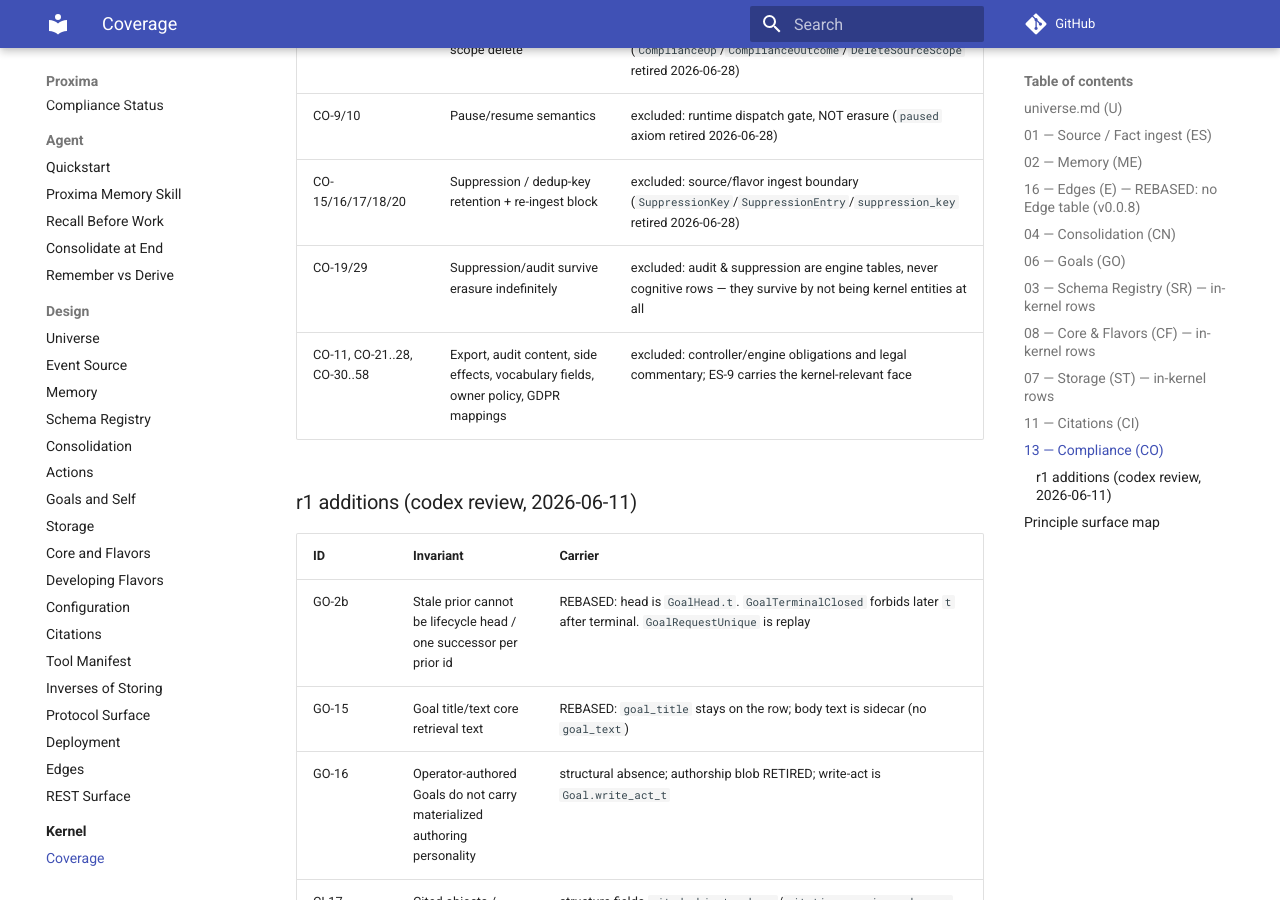
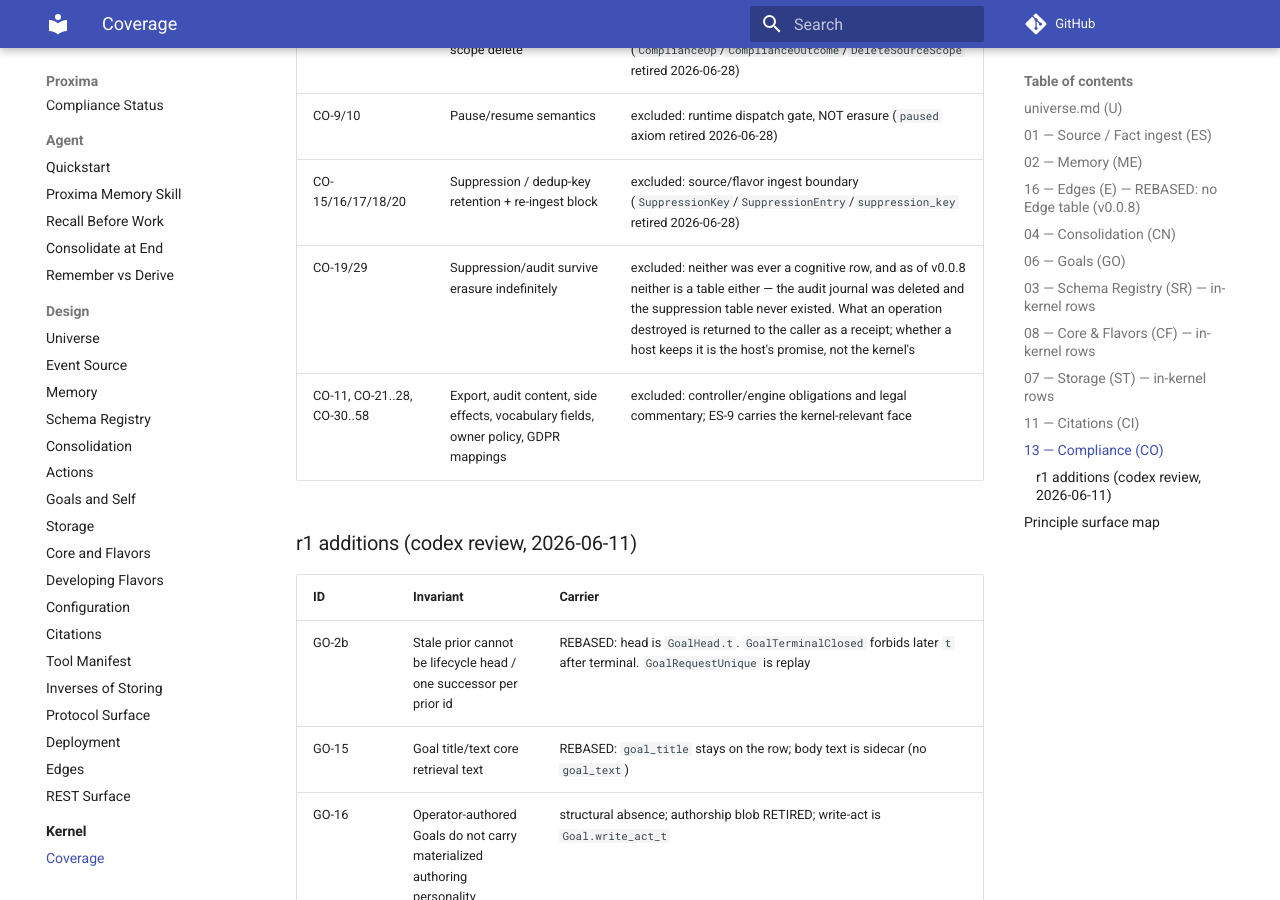
Before and after one commit to Aquilo-Solution-S/Proxima, an MkDocs documentation site: the page built from docs/lean/COVERAGE.md, in a window 1280 px wide and 900 px high, scrolled down 16453 px. Built offline with MkDocs 1.6.1 and Material for MkDocs 9.7.7, drawn with Linux system fonts in a browser that asks for light colours; comment, search, counter and statistics services are not loaded.

Commit message:
docs: the last two places that still argue from a statute
A projection test explained a CASCADE by naming Article 17, and the Lean
coverage ledger justified an exclusion by saying the audit table survives
an erasure by not being a kernel entity. The table does not survive; it
was deleted, and the receipt goes to the caller instead.

`Causa.Compliance` keeps its name. Renaming a Lean module rewrites its
imports in three files and needs a proof build to re-verify, which is more
than the cosmetic change this phase is allowed to make there.

Co-Authored-By: Claude Fable 5 <noreply@anthropic.com>

```diff
--- a/docs/lean/COVERAGE.md
+++ b/docs/lean/COVERAGE.md
@@ -236,7 +236,7 @@ headline pin theorems in `Causa/Edges.lean`.
 | CO-2/3/4/5/6, CO-8, CO-12/13/14 | Admin op surface / scope / outcomes / source-scope delete | excluded: admin op & outcome protocol — the kernel rule is the `abandoned` predicate, not an op/outcome enum (`ComplianceOp`/`ComplianceOutcome`/`DeleteSourceScope` retired 2026-06-28) |
 | CO-9/10 | Pause/resume semantics | excluded: runtime dispatch gate, NOT erasure (`paused` axiom retired 2026-06-28) |
 | CO-15/16/17/18/20 | Suppression / dedup-key retention + re-ingest block | excluded: source/flavor ingest boundary (`SuppressionKey`/`SuppressionEntry`/`suppression_key` retired 2026-06-28) |
-| CO-19/29 | Suppression/audit survive erasure indefinitely | excluded: audit & suppression are engine tables, never cognitive rows — they survive by not being kernel entities at all |
+| CO-19/29 | Suppression/audit survive erasure indefinitely | excluded: neither was ever a cognitive row, and as of v0.0.8 neither is a table either — the audit journal was deleted and the suppression table never existed. What an operation destroyed is returned to the caller as a receipt; whether a host keeps it is the host's promise, not the kernel's |
 | CO-11, CO-21..28, CO-30..58 | Export, audit content, side effects, vocabulary fields, owner policy, GDPR mappings | excluded: controller/engine obligations and legal commentary; ES-9 carries the kernel-relevant face |
 
 ### r1 additions (codex review, 2026-06-11)
```
Also changed, not shown: 1 other file.
